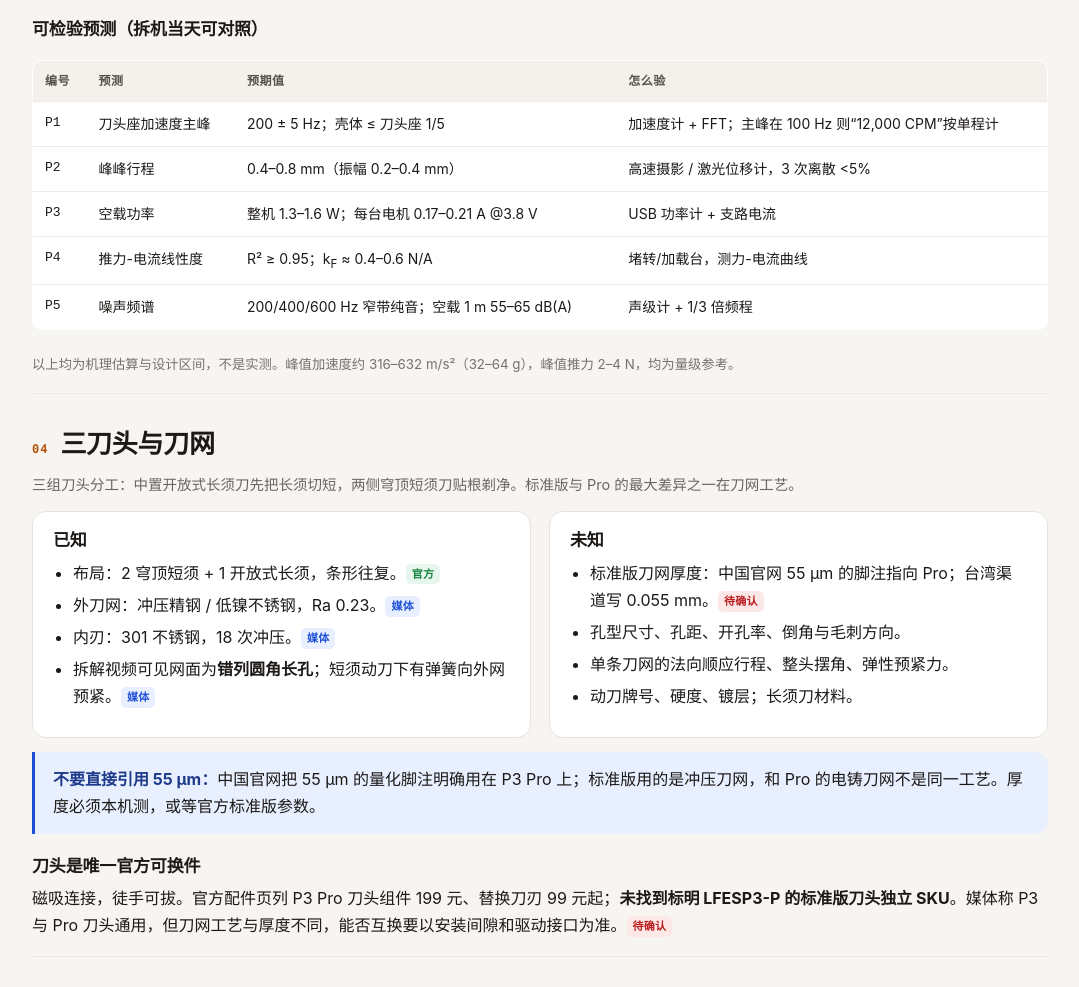
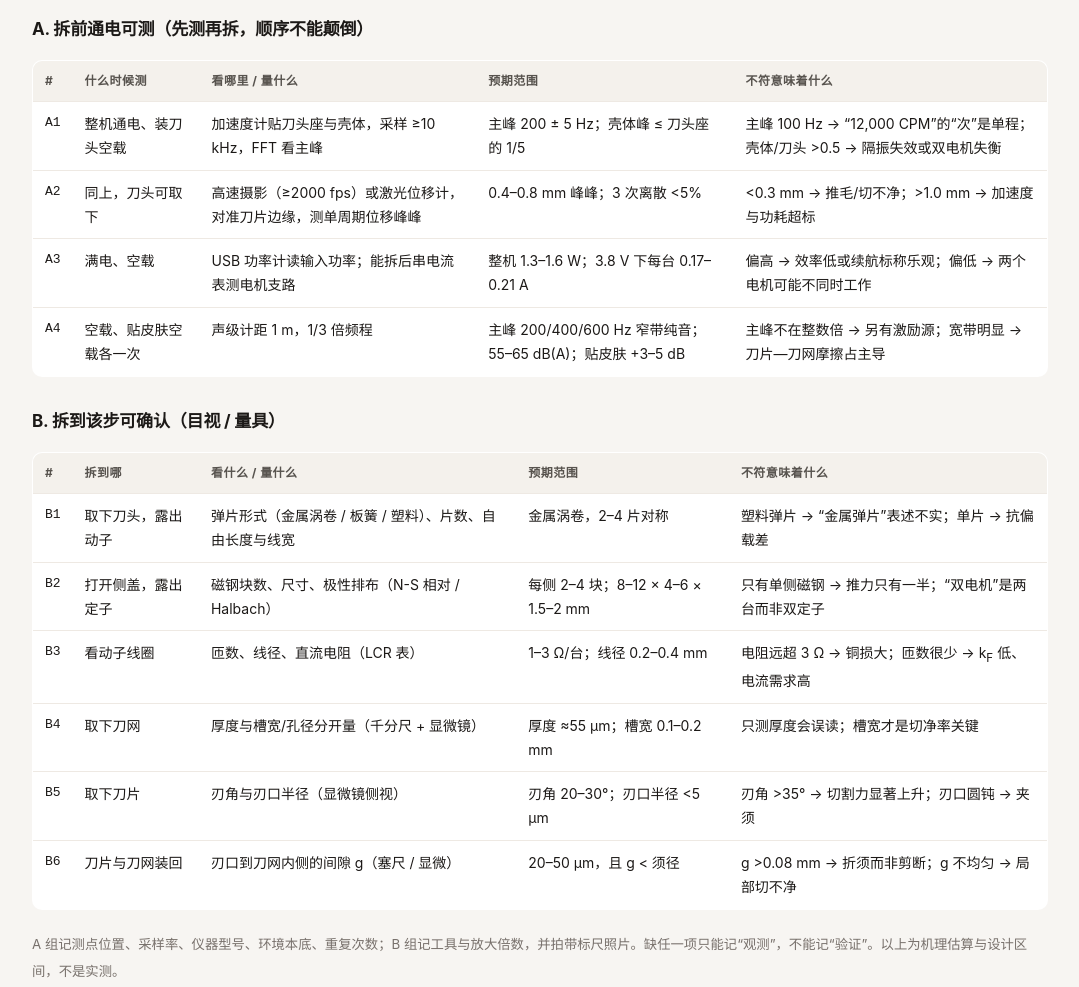
Before and after one commit to keylliucong/laifen-p3-teardown-report, a plain HTML site: page index.html in a window 1280 px wide. Shown: the part 3879-4866 px from the top of the page, without its empty margins (100-1179 px from the left). Drawn offline with Linux system fonts and the light colour scheme.

Commit message:
拆机清单改 A/B 编号：A1–A4 拆前通电、B1–B6 拆机目视；同步双电芯与数据表

```diff
--- a/index.html
+++ b/index.html
@@ -337,7 +337,7 @@
         <tr><td>PCBA</td><td>直线电机驱动（T1 为拓尔微 TMI8261）</td><td><span class="badge b-inf">推断</span></td><td>双电机：1 颗还是 2 颗？</td></tr>
         <tr><td>PCBA</td><td>充电管理（T1 为钰泰 ETA6198）</td><td><span class="badge b-inf">推断</span></td><td>4.35 V 充电；OTG 通路待确认</td></tr>
         <tr><td>PCBA</td><td>压感（T1 为芯海 CSU18M68）</td><td><span class="badge b-inf">推断</span></td><td>全域感应按钮</td></tr>
-        <tr><td>电池组</td><td>软包电芯 ×1 或 ×2</td><td><span class="badge b-todo">待确认</span></td><td>P3 Pro 称“两颗对称”，P3 未说明</td></tr>
+        <tr><td>电池组</td><td>软包电芯 ×2（拆解视频）</td><td><span class="badge b-med">拆解</span></td><td>作者称每块 500 mAh；本批次并联走线待确认</td></tr>
         <tr><td>电池组</td><td>保护板（T1 为比亚迪 BM192 系列）</td><td><span class="badge b-inf">推断</span></td><td>极耳点焊 + 涂胶</td></tr>
         <tr><td>密封</td><td>机头 O 圈 ×2 / 尾部胶圈 ×2</td><td><span class="badge b-inf">推断</span></td><td>依 T1 Pro 逐项迁移</td></tr>
       </tbody>
@@ -407,20 +407,34 @@
     </div>
   </div>
 
-  <h3>可检验预测（拆机当天可对照）</h3>
+  <h3>A. 拆前通电可测（先测再拆，顺序不能颠倒）</h3>
   <div class="tbl-wrap">
   <table>
-    <thead><tr><th>编号</th><th>预测</th><th>预期值</th><th>怎么验</th></tr></thead>
+    <thead><tr><th>#</th><th>什么时候测</th><th>看哪里 / 量什么</th><th>预期范围</th><th>不符意味着什么</th></tr></thead>
     <tbody>
-      <tr><td class="num">P1</td><td>刀头座加速度主峰</td><td>200 ± 5 Hz；壳体 ≤ 刀头座 1/5</td><td>加速度计 + FFT；主峰在 100 Hz 则“12,000 CPM”按单程计</td></tr>
-      <tr><td class="num">P2</td><td>峰峰行程</td><td>0.4–0.8 mm（振幅 0.2–0.4 mm）</td><td>高速摄影 / 激光位移计，3 次离散 &lt;5%</td></tr>
-      <tr><td class="num">P3</td><td>空载功率</td><td>整机 1.3–1.6 W；每台电机 0.17–0.21 A @3.8 V</td><td>USB 功率计 + 支路电流</td></tr>
-      <tr><td class="num">P4</td><td>推力-电流线性度</td><td>R² ≥ 0.95；k<sub>F</sub> ≈ 0.4–0.6 N/A</td><td>堵转/加载台，测力-电流曲线</td></tr>
-      <tr><td class="num">P5</td><td>噪声频谱</td><td>200/400/600 Hz 窄带纯音；空载 1 m 55–65 dB(A)</td><td>声级计 + 1/3 倍频程</td></tr>
+      <tr><td class="num">A1</td><td>整机通电、装刀头空载</td><td>加速度计贴刀头座与壳体，采样 ≥10 kHz，FFT 看主峰</td><td>主峰 200 ± 5 Hz；壳体峰 ≤ 刀头座的 1/5</td><td>主峰 100 Hz → “12,000 CPM”的“次”是单程；壳体/刀头 &gt;0.5 → 隔振失效或双电机失衡</td></tr>
+      <tr><td class="num">A2</td><td>同上，刀头可取下</td><td>高速摄影（≥2000 fps）或激光位移计，对准刀片边缘，测单周期位移峰峰</td><td>0.4–0.8 mm 峰峰；3 次离散 &lt;5%</td><td>&lt;0.3 mm → 推毛/切不净；&gt;1.0 mm → 加速度与功耗超标</td></tr>
+      <tr><td class="num">A3</td><td>满电、空载</td><td>USB 功率计读输入功率；能拆后串电流表测电机支路</td><td>整机 1.3–1.6 W；3.8 V 下每台 0.17–0.21 A</td><td>偏高 → 效率低或续航标称乐观；偏低 → 两个电机可能不同时工作</td></tr>
+      <tr><td class="num">A4</td><td>空载、贴皮肤空载各一次</td><td>声级计距 1 m，1/3 倍频程</td><td>主峰 200/400/600 Hz 窄带纯音；55–65 dB(A)；贴皮肤 +3–5 dB</td><td>主峰不在整数倍 → 另有激励源；宽带明显 → 刀片—刀网摩擦占主导</td></tr>
     </tbody>
   </table>
   </div>
-  <p><small>以上均为机理估算与设计区间，不是实测。峰值加速度约 316–632 m/s²（32–64 g），峰值推力 2–4 N，均为量级参考。</small></p>
+
+  <h3>B. 拆到该步可确认（目视 / 量具）</h3>
+  <div class="tbl-wrap">
+  <table>
+    <thead><tr><th>#</th><th>拆到哪</th><th>看什么 / 量什么</th><th>预期范围</th><th>不符意味着什么</th></tr></thead>
+    <tbody>
+      <tr><td class="num">B1</td><td>取下刀头，露出动子</td><td>弹片形式（金属涡卷 / 板簧 / 塑料）、片数、自由长度与线宽</td><td>金属涡卷，2–4 片对称</td><td>塑料弹片 → “金属弹片”表述不实；单片 → 抗偏载差</td></tr>
+      <tr><td class="num">B2</td><td>打开侧盖，露出定子</td><td>磁钢块数、尺寸、极性排布（N-S 相对 / Halbach）</td><td>每侧 2–4 块；8–12 × 4–6 × 1.5–2 mm</td><td>只有单侧磁钢 → 推力只有一半；“双电机”是两台而非双定子</td></tr>
+      <tr><td class="num">B3</td><td>看动子线圈</td><td>匝数、线径、直流电阻（LCR 表）</td><td>1–3 Ω/台；线径 0.2–0.4 mm</td><td>电阻远超 3 Ω → 铜损大；匝数很少 → k<sub>F</sub> 低、电流需求高</td></tr>
+      <tr><td class="num">B4</td><td>取下刀网</td><td>厚度与槽宽/孔径分开量（千分尺 + 显微镜）</td><td>厚度 ≈55 μm；槽宽 0.1–0.2 mm</td><td>只测厚度会误读；槽宽才是切净率关键</td></tr>
+      <tr><td class="num">B5</td><td>取下刀片</td><td>刃角与刃口半径（显微镜侧视）</td><td>刃角 20–30°；刃口半径 &lt;5 μm</td><td>刃角 &gt;35° → 切割力显著上升；刃口圆钝 → 夹须</td></tr>
+      <tr><td class="num">B6</td><td>刀片与刀网装回</td><td>刃口到刀网内侧的间隙 g（塞尺 / 显微）</td><td>20–50 μm，且 g &lt; 须径</td><td>g &gt;0.08 mm → 折须而非剪断；g 不均匀 → 局部切不净</td></tr>
+    </tbody>
+  </table>
+  </div>
+  <p><small>A 组记测点位置、采样率、仪器型号、环境本底、重复次数；B 组记工具与放大倍数，并拍带标尺照片。缺任一项只能记“观测”，不能记“验证”。以上为机理估算与设计区间，不是实测。</small></p>
 </section>
 
 <section id="blade">
```
Also changed, not shown: data/predictions.csv (+11 -6 lines).
